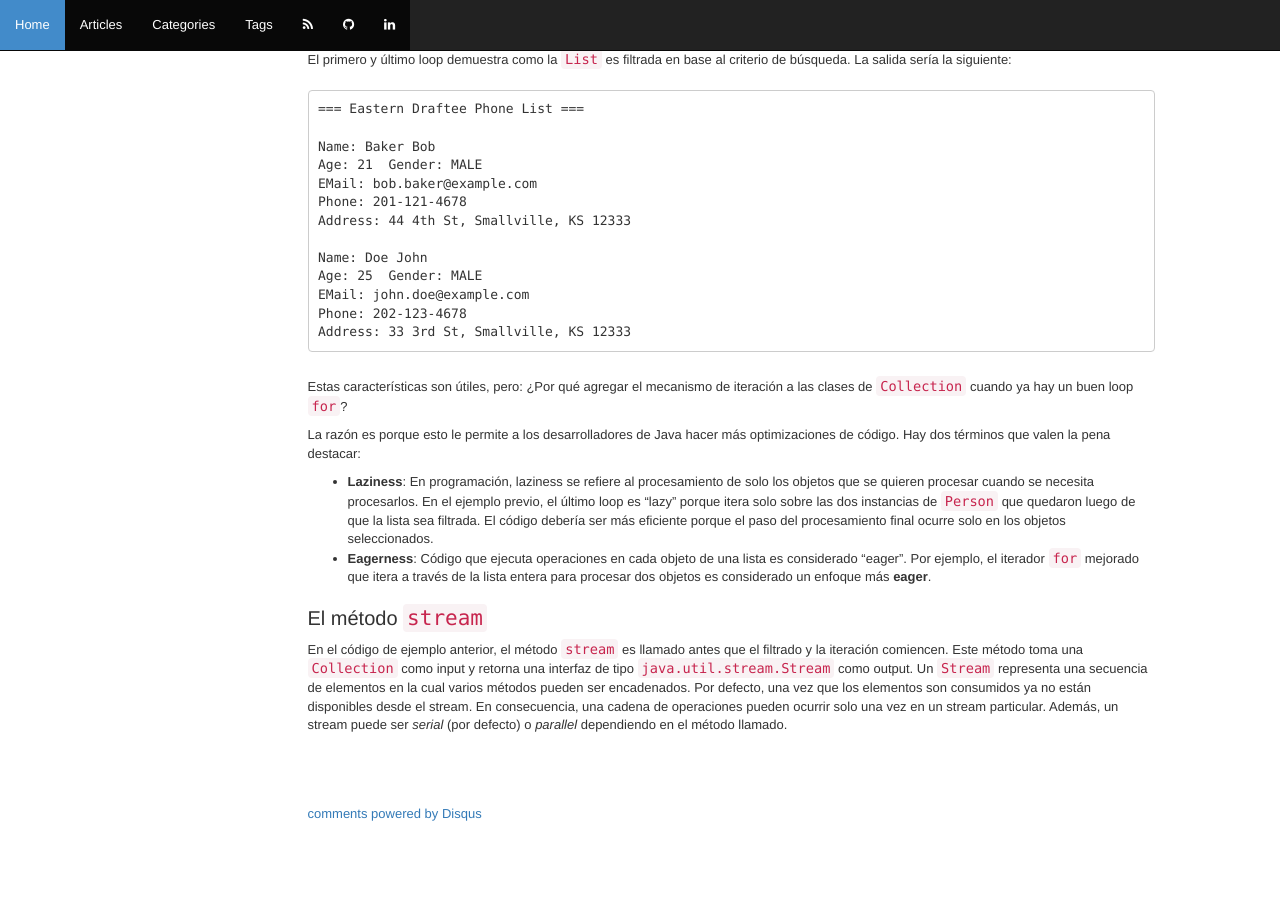
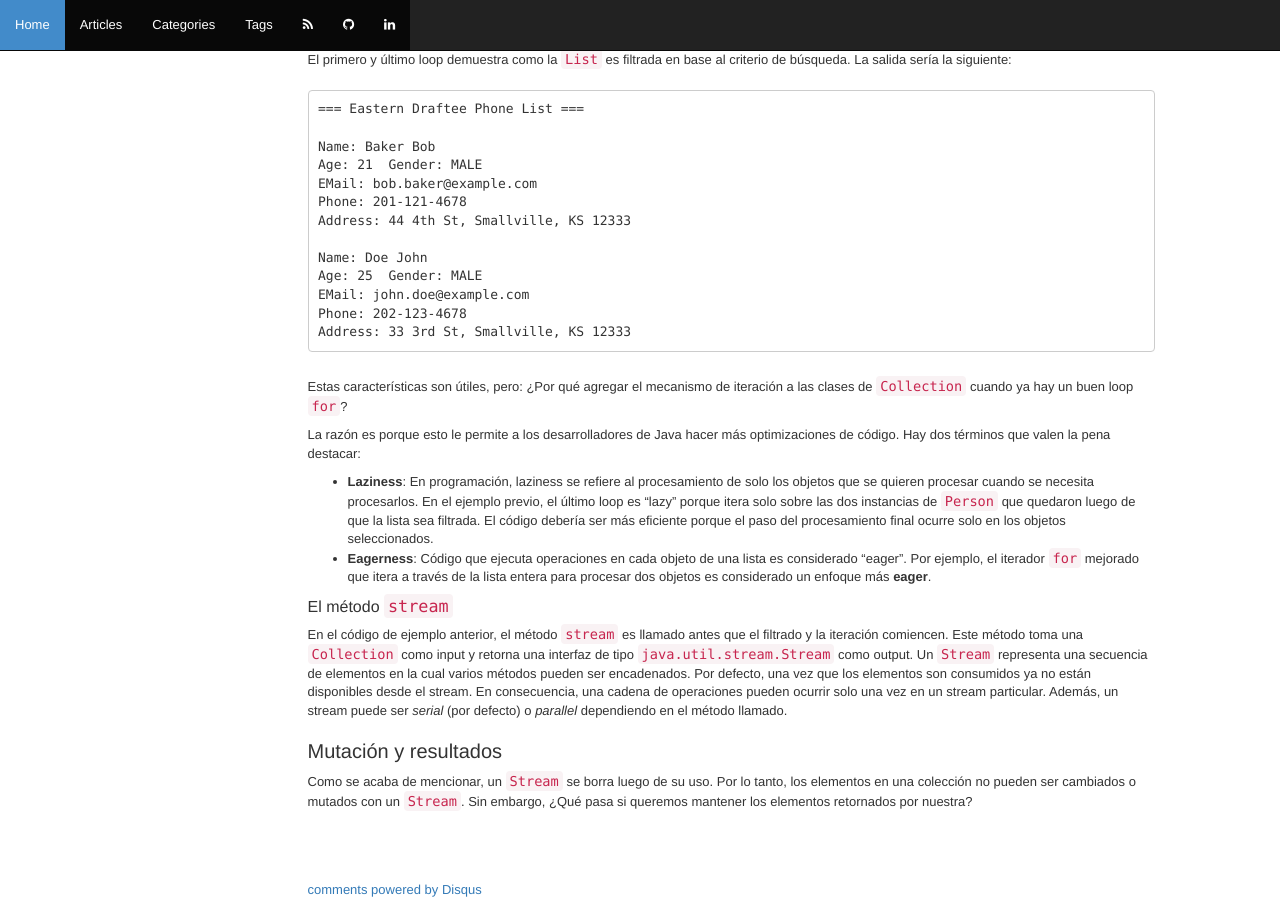
Before and after one commit to damianfanaro/damianfanaro.github.io, a Jekyll site: the page built from _posts/2015-04-13-java-lambda-expressions.md, in a window 1280 px wide and 900 px high, scrolled down 19511 px. Built offline with Jekyll 4.4.1, drawn with Linux system fonts in a browser that asks for light colours; nearby versions of some CDN libraries; Markdown is read by kramdown in place of the engine named in the settings; comment, search, counter and statistics services are not loaded; before the commit the page ends 20334 px from its top, so only the background shows below that.

Commit message:
Post updated

```diff
--- a/_posts/2015-04-13-java-lambda-expressions.md
+++ b/_posts/2015-04-13-java-lambda-expressions.md
@@ -1018,6 +1018,10 @@ La razón es porque esto le permite a los desarrolladores de Java hacer más opt
 - **Laziness**: En programación, laziness se refiere al procesamiento de solo los objetos que se quieren procesar cuando se necesita procesarlos. En el ejemplo previo, el último loop es "lazy" porque itera solo sobre las dos instancias de `Person` que quedaron luego de que la lista sea filtrada. El código debería ser más eficiente porque el paso del procesamiento final ocurre solo en los objetos seleccionados.
 - **Eagerness**: Código que ejecuta operaciones en cada objeto de una lista es considerado "eager". Por ejemplo, el iterador `for` mejorado que itera a través de la lista entera para procesar dos objetos es considerado un enfoque más **eager**.
 
-### El método `stream`
+#### El método `stream`
 
 En el código de ejemplo anterior, el método `stream` es llamado antes que el filtrado y la iteración comiencen. Este método toma una `Collection` como input y retorna una interfaz de tipo `java.util.stream.Stream` como output. Un `Stream` representa una secuencia de elementos en la cual varios métodos pueden ser encadenados. Por defecto, una vez que los elementos son consumidos ya no están disponibles desde el stream. En consecuencia, una cadena de operaciones pueden ocurrir solo una vez en un stream particular. Además, un stream puede ser _serial_ (por defecto) o _parallel_ dependiendo en el método llamado.
+
+### Mutación y resultados
+
+Como se acaba de mencionar, un `Stream` se borra luego de su uso. Por lo tanto, los elementos en una colección no pueden ser cambiados o mutados con un `Stream`. Sin embargo, ¿Qué pasa si queremos mantener los elementos retornados por nuestra?
```
